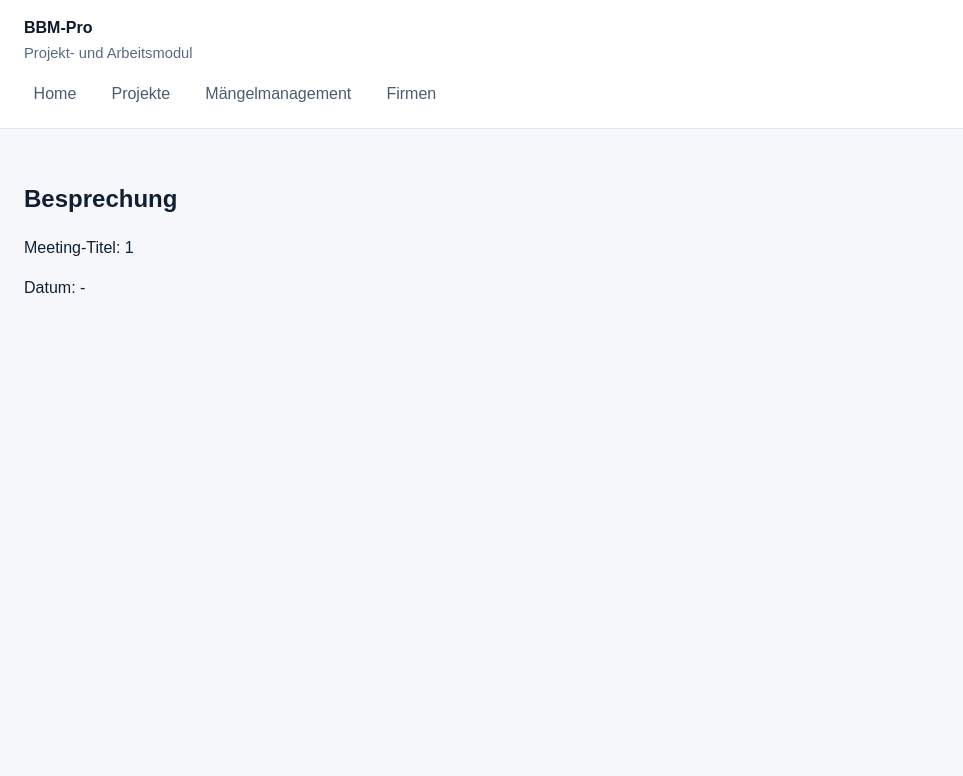
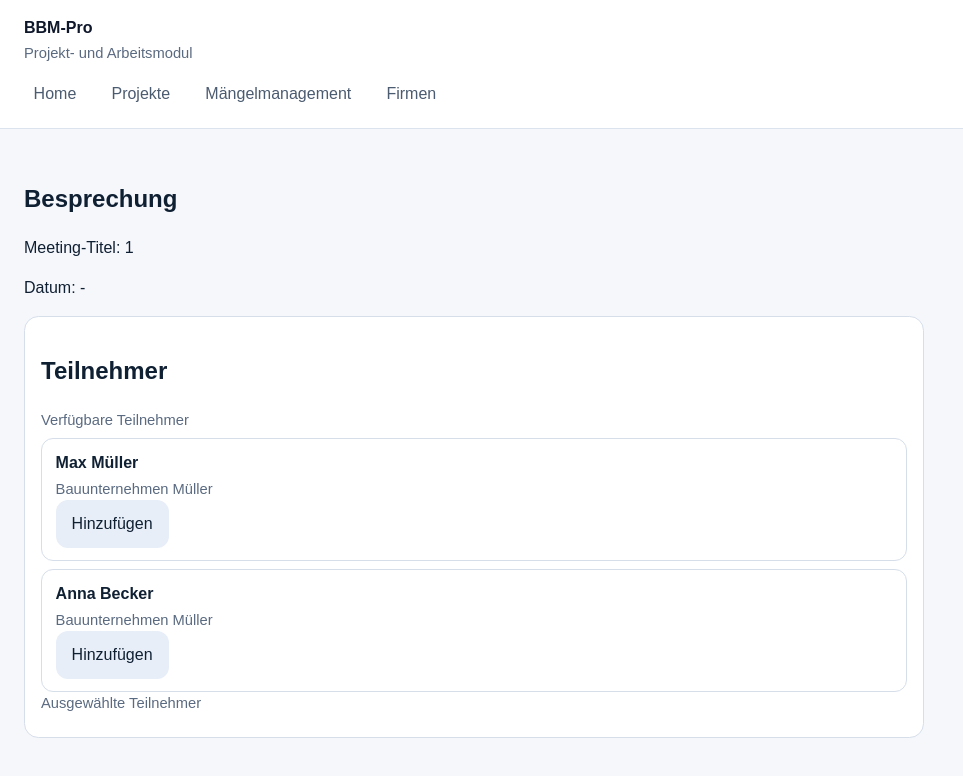
Before and after one commit to SteffenBandholt/BBM-Pro, a React (Vite) app: page /meetings/1 in a window 1280 px wide. Shown: the top 776 px of the page, without its empty margins (0-963 px from the left). Built offline with nearby package versions, Linux system fonts and the light colour scheme.

Commit message:
Add local meeting participant selection

```diff
--- a/src/modules/meetings/pages/MeetingDetailPage.jsx
+++ b/src/modules/meetings/pages/MeetingDetailPage.jsx
@@ -1,13 +1,81 @@
+import { useState } from 'react';
 import { useParams } from 'react-router-dom';
 
 export default function MeetingDetailPage() {
   const { meetingId } = useParams();
+  const availableParticipants = [
+    { id: 1, name: 'Max Müller', firmName: 'Bauunternehmen Müller' },
+    { id: 2, name: 'Anna Becker', firmName: 'Bauunternehmen Müller' },
+  ];
+  const [participants, setParticipants] = useState([]);
+
+  const addParticipant = (participant) => {
+    setParticipants((currentParticipants) => {
+      if (currentParticipants.some((current) => current.id === participant.id)) {
+        return currentParticipants;
+      }
+
+      return [...currentParticipants, participant];
+    });
+  };
+
+  const removeParticipant = (participantId) => {
+    setParticipants((currentParticipants) =>
+      currentParticipants.filter((participant) => participant.id !== participantId),
+    );
+  };
 
   return (
     <section className="page-section">
       <h1>Besprechung</h1>
       <p>Meeting-Titel: {meetingId}</p>
       <p>Datum: -</p>
+
+      <section className="project-participants__panel">
+        <h2>Teilnehmer</h2>
+
+        <div>
+          <p className="project-participants__label">Verfügbare Teilnehmer</p>
+          <ul className="project-participants__employees">
+            {availableParticipants.map((participant) => (
+              <li key={participant.id}>
+                <article className="project-participants__employee-card">
+                  <p className="project-participants__employee-name">{participant.name}</p>
+                  <p className="project-participants__employee-role">{participant.firmName}</p>
+                  <button
+                    type="button"
+                    className="button button--secondary"
+                    onClick={() => addParticipant(participant)}
+                  >
+                    Hinzufügen
+                  </button>
+                </article>
+              </li>
+            ))}
+          </ul>
+        </div>
+
+        <div>
+          <p className="project-participants__label">Ausgewählte Teilnehmer</p>
+          <ul className="project-participants__employees">
+            {participants.map((participant) => (
+              <li key={participant.id}>
+                <article className="project-participants__employee-card">
+                  <p className="project-participants__employee-name">{participant.name}</p>
+                  <p className="project-participants__employee-role">{participant.firmName}</p>
+                  <button
+                    type="button"
+                    className="button button--secondary"
+                    onClick={() => removeParticipant(participant.id)}
+                  >
+                    Entfernen
+                  </button>
+                </article>
+              </li>
+            ))}
+          </ul>
+        </div>
+      </section>
     </section>
   );
 }
```
